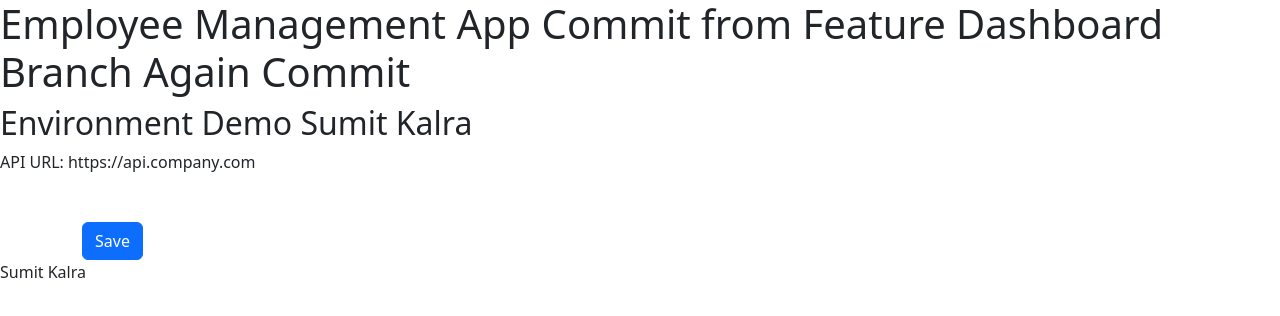
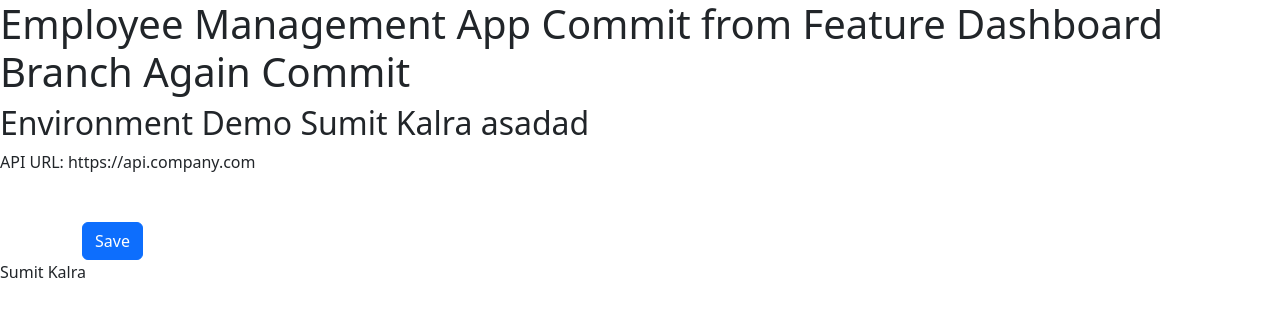
Before and after one commit to sumit22kalra/ci-cd, an Angular app in the folder employee-management-app/: page / in a window 1280 px wide. Shown: the top 316 px of the page. Built offline with nearby package versions, Linux system fonts and the light colour scheme.

Commit message:
Webhook Test

```diff
--- a/employee-management-app/src/app/app.html
+++ b/employee-management-app/src/app/app.html
@@ -1,5 +1,5 @@
  <h1>Employee Management App Commit from Feature Dashboard Branch Again Commit</h1>
- <h2>Environment Demo Sumit Kalra</h2>
+ <h2>Environment Demo Sumit Kalra asadad</h2>
 
 <p>API URL: {{ apiUrl }}</p>
 <div class="container mt-5">
```
